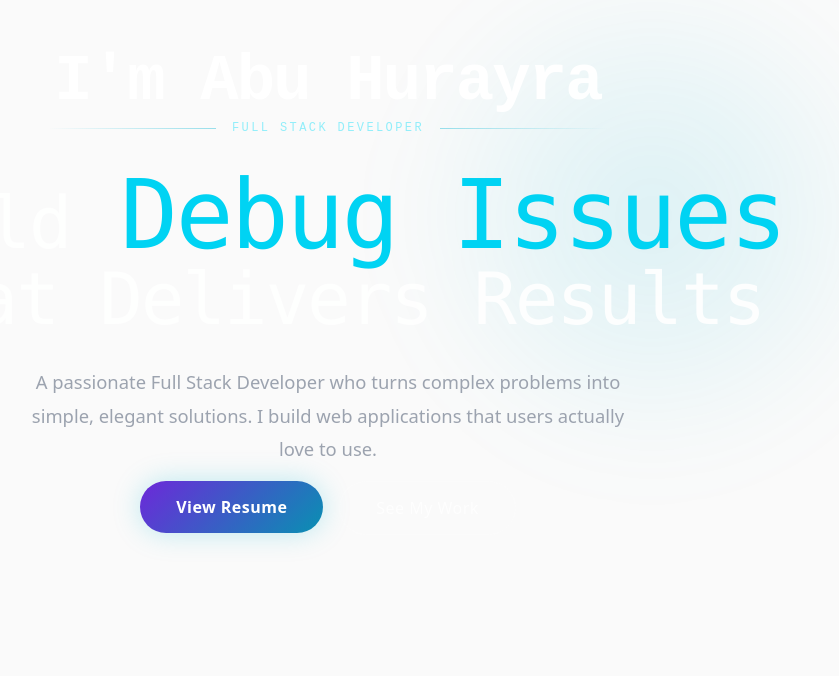
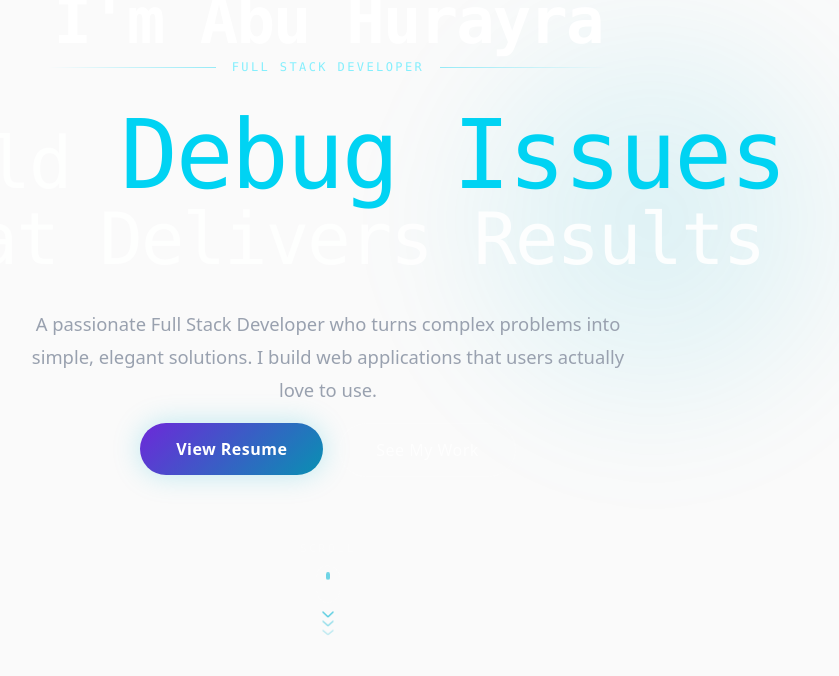
Before and after one commit to hurayracodes/abuhurayra, a React (Vite) app: page / in a window 1280 px wide. Shown: the part 124-800 px from the top of the page, without its empty margins (312-1151 px from the left). Built offline with nearby package versions, Linux system fonts and the light colour scheme; no server answers.

Commit message:
Hero btn flex on mobile

```diff
--- a/src/ui/Hero.jsx
+++ b/src/ui/Hero.jsx
@@ -14,19 +14,18 @@ const fadeInUp = {
 function Hero() {
   return (
     <div className="relative overflow-hidden z-0">
-      {/* Ambient glow blobs */}
+      {/* Ambient glow blob */}
       <div
         aria-hidden="true"
         className="pointer-events-none absolute inset-0 z-0"
       >
         <div
+          className="absolute rounded-full"
           style={{
-            position: "absolute",
             top: "10%",
             left: "55%",
             width: "520px",
             height: "520px",
-            borderRadius: "50%",
             background:
               "radial-gradient(circle, rgba(6,182,212,0.13) 0%, transparent 70%)",
             filter: "blur(40px)",
@@ -36,7 +35,7 @@ function Hero() {
 
       <section className="relative flex items-center justify-center px-6 lg:px-10 text-white pt-28 pb-20 lg:min-h-screen z-20">
         <div className="max-w-5xl mx-auto w-full">
-          {/* ── Name (Top Par) ── */}
+          {/* ── Name — h2 (SEO fix) ── */}
           <motion.div
             custom={1}
             variants={fadeInUp}
@@ -45,19 +44,17 @@ function Hero() {
             viewport={{ once: true }}
             className="text-center"
           >
-            <h1
+            <h2
+              className="font-mono font-extrabold tracking-tight text-white/95"
               style={{
-                fontFamily: "'Courier New', monospace",
                 fontSize: "clamp(2rem, 8vw, 4rem)",
-                fontWeight: 800,
                 letterSpacing: "-0.03em",
                 lineHeight: 1.05,
-                color: "rgba(255,255,255,0.95)",
                 margin: 0,
               }}
             >
               I'm Abu Hurayra
-            </h1>
+            </h2>
           </motion.div>
 
           {/* ── Divider line ── */}
@@ -67,56 +64,28 @@ function Hero() {
             initial="hidden"
             whileInView="visible"
             viewport={{ once: true }}
-            style={{
-              display: "flex",
-              alignItems: "center",
-              gap: "16px",
-              margin: "3px auto",
-              maxWidth: "560px",
-            }}
+            className="flex items-center gap-4 mx-auto my-1"
+            style={{ maxWidth: "560px" }}
           >
-            <div
-              style={{
-                flex: 1,
-                height: "1px",
-                background:
-                  "linear-gradient(to right, transparent, rgba(6,182,212,0.4))",
-              }}
-            />
-            <span
-              style={{
-                fontFamily: "monospace",
-                fontSize: "12px",
-                letterSpacing: "0.2em",
-                color: "rgba(103,232,249,0.7)",
-                textTransform: "uppercase",
-              }}
-            >
+            <div className="flex-1 h-px bg-gradient-to-r from-transparent to-cyan-400/40" />
+            <span className="font-mono text-xs tracking-[0.2em] uppercase text-cyan-300/70">
               full stack developer
             </span>
-            <div
-              style={{
-                flex: 1,
-                height: "1px",
-                background:
-                  "linear-gradient(to left, transparent, rgba(6,182,212,0.4))",
-              }}
-            />
+            <div className="flex-1 h-px bg-gradient-to-l from-transparent to-cyan-400/40" />
           </motion.div>
 
-          {/* ── Main Build Section ── */}
+          {/* ── Main h1 ── */}
           <motion.div
             custom={3}
             variants={fadeInUp}
             initial="hidden"
             whileInView="visible"
             viewport={{ once: true }}
-            className="text-center"
-            style={{ marginTop: "30px", marginBottom: "30px" }}
+            className="text-center mt-8 mb-8"
           >
             <h1 className="text-3xl font-mono sm:text-4xl md:text-5xl lg:text-6xl xl:text-7xl text-white/90 tracking-tight font-extralight">
               Build{" "}
-              <span className="inline-flex items-center rotating-text justify-center text-4xl sm:text-5xl md:text-6xl lg:text-7xl xl:text-8xl mx-2">
+              <span className="inline-flex items-center justify-center rotating-text text-4xl sm:text-5xl md:text-6xl lg:text-7xl xl:text-8xl mx-2">
                 <RotatingDecryptedText
                   texts={[
                     "UI/UX Design",
@@ -132,9 +101,8 @@ function Hero() {
                   className="text-cyan-400 text-4xl sm:text-5xl md:text-6xl lg:text-7xl xl:text-8xl font-extralight tracking-tight"
                   parentClassName="inline-block"
                 />
-              </span>{" "}
+              </span>
             </h1>
-
             <p className="text-3xl font-mono sm:text-4xl md:text-5xl lg:text-6xl xl:text-7xl text-white/90 tracking-tight font-extralight">
               That Delivers Results
             </p>
@@ -147,13 +115,12 @@ function Hero() {
             initial="hidden"
             whileInView="visible"
             viewport={{ once: true }}
+            className="text-gray-400 text-center mx-auto leading-relaxed"
             style={{
-              color: "rgba(156,163,175,1)",
               fontSize: "clamp(1rem, 2vw, 1.15rem)",
               maxWidth: "600px",
               margin: "16px auto",
               lineHeight: 1.8,
-              textAlign: "center",
             }}
           >
             A passionate Full Stack Developer who turns complex problems into
@@ -161,7 +128,7 @@ function Hero() {
             actually love to use.
           </motion.p>
 
-          {/* ── CTA Buttons (Full Width on Mobile) ── */}
+           {/* ── CTA Buttons (Full Width on Mobile) ── */}
           <motion.div
             custom={5}
             variants={fadeInUp}
@@ -260,66 +227,79 @@ function Hero() {
             </a>
           </motion.div>
 
+          {/* ── Scroll Indicator ── */}
+          <motion.div
+            custom={6}
+            variants={fadeInUp}
+            initial="hidden"
+            whileInView="visible"
+            viewport={{ once: true }}
+            className="flex flex-col items-center gap-2 mt-16"
+          >
+            <span className="font-mono text-[11px] tracking-[0.25em] uppercase text-white/25">
+              scroll
+            </span>
 
+            {/* Mouse shell */}
+            <div
+              className="relative flex justify-center"
+              style={{
+                width: "24px",
+                height: "38px",
+                borderRadius: "12px",
+                border: "1.5px solid rgba(255,255,255,0.15)",
+              }}
+            >
+              {/* Scrolling dot inside mouse */}
+              <div
+                style={{
+                  width: "4px",
+                  height: "8px",
+                  borderRadius: "2px",
+                  background: "rgba(6,182,212,0.7)",
+                  marginTop: "6px",
+                  animation: "scrollPulse 1.6s ease-in-out infinite",
+                }}
+              />
+            </div>
 
-          <style>{`
-            .cta-container {
-              display: flex;
-              justify-content: center;
-              gap: 16px;
-              flex-wrap: wrap;
-            }
-
-            .btn-wrapper {
-              display: inline-block;
-            }
-
-            .btn-primary {
-              padding: 14px 36px;
-              border-radius: 999px;
-              background: linear-gradient(135deg, #6d28d9 0%, #0891b2 100%);
-              color: #fff;
-              font-weight: 600;
-              font-size: 1rem;
-              border: none;
-              cursor: pointer;
-              box-shadow: 0 0 28px rgba(6,182,212,0.25);
-              transition: all 0.3s ease;
-            }
-
-            .btn-secondary {
-              padding: 14px 36px;
-              border-radius: 999px;
-              background: transparent;
-              color: rgba(255,255,255,0.8);
-              font-weight: 500;
-              font-size: 1rem;
-              border: 1px solid rgba(255,255,255,0.18);
-              cursor: pointer;
-              transition: all 0.3s ease;
-            }
-
-            .btn-primary:hover { transform: translateY(-2px); box-shadow: 0 0 40px rgba(6,182,212,0.4); }
-            .btn-secondary:hover { border-color: rgba(6,182,212,0.5); color: #fff; }
-
-            @media (max-width: 640px) {
-              .cta-container {
-                flex-direction: column;
-                padding: 0 20px;
-                gap: 12px;
-              }
-              .btn-wrapper, .btn-primary, .btn-secondary {
-                width: 100%;
-              }
-            }
-
-            @keyframes scrollPulse {
-              0%, 100% { opacity: 0.3; transform: scaleY(0.8); }
-              50% { opacity: 1; transform: scaleY(1); }
-            }
-          `}</style>
+            {/* Chevron arrows */}
+            <div className="flex flex-col items-center gap-0.5">
+              {[0, 1, 2].map((i) => (
+                <svg
+                  key={i}
+                  width="12"
+                  height="7"
+                  viewBox="0 0 12 7"
+                  fill="none"
+                  xmlns="http://www.w3.org/2000/svg"
+                  style={{
+                    animation: `scrollPulse 1.6s ease-in-out infinite`,
+                    animationDelay: `${i * 0.18}s`,
+                    opacity: 0.3,
+                  }}
+                >
+                  <path
+                    d="M1 1L6 6L11 1"
+                    stroke="rgba(6,182,212,0.8)"
+                    strokeWidth="1.5"
+                    strokeLinecap="round"
+                    strokeLinejoin="round"
+                  />
+                </svg>
+              ))}
+            </div>
+          </motion.div>
         </div>
       </section>
+
+      {/* scrollPulse keyframe — properly used now */}
+      <style>{`
+        @keyframes scrollPulse {
+          0%, 100% { opacity: 0.3; transform: scaleY(0.8); }
+          50%       { opacity: 1;   transform: scaleY(1);   }
+        }
+      `}</style>
     </div>
   );
 }
```
